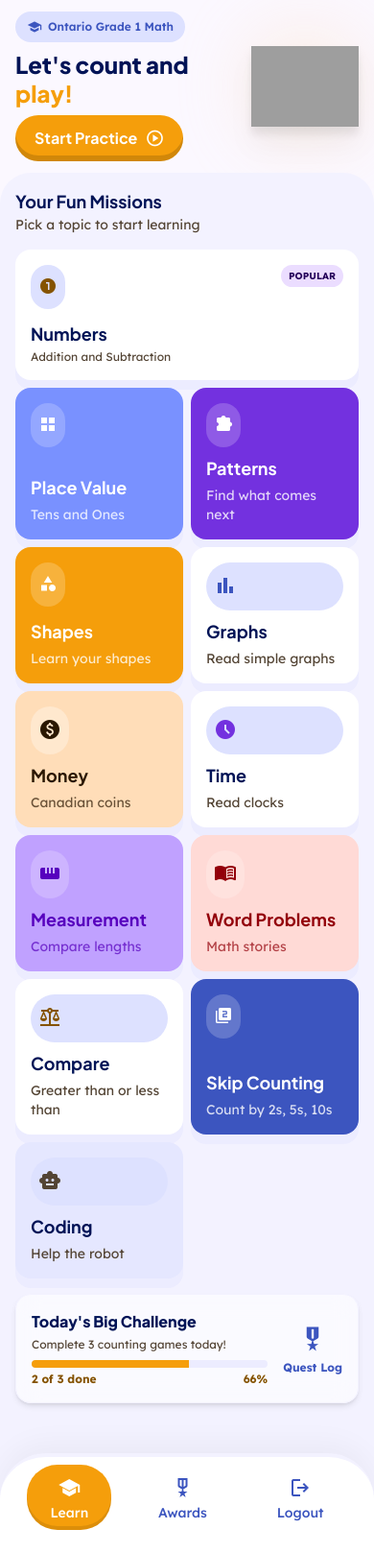
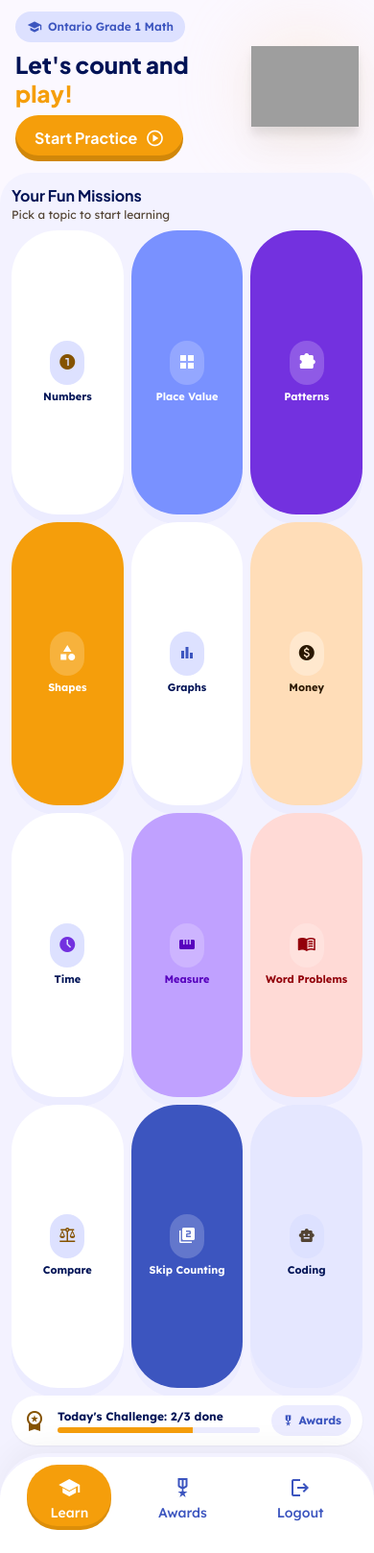
Before and after one commit to tlfmcooper/math, a Flask app: page / in a window 390 px wide. Shown: the part 80-1698 px from the top of the page at 96% size. Run offline with Flask 3, Linux system fonts and the light colour scheme; the visitor is signed in with stand-in values (Sample User, id 1); some libraries are stand-ins or nearby versions; grey boxes are pictures that could not be loaded.

Commit message:
Improved app responsiveness and made it mobile friendly

```diff
--- a/templates/index.html
+++ b/templates/index.html
@@ -25,6 +25,21 @@
     </div>
     {% endif %}
 
+    <style>
+      @media (min-width: 768px) {
+        #missions .grid > a { padding: 0.75rem; gap: 0.5rem; }
+        #missions .grid > a > div { padding: 0.6rem; }
+        #missions .grid .material-symbols-outlined { font-size: 1.75rem; }
+        #missions .grid > a > span { font-size: 0.75rem; }
+      }
+      @media (min-width: 1024px) {
+        #missions .grid > a { padding: 1rem; gap: 0.625rem; }
+        #missions .grid > a > div { padding: 0.75rem; }
+        #missions .grid .material-symbols-outlined { font-size: 2.25rem; }
+        #missions .grid > a > span { font-size: 0.875rem; }
+      }
+    </style>
+
     <!-- TopAppBar -->
     <header class="bg-surface sticky top-0 z-50">
         <div class="flex justify-between items-center w-full px-4 sm:px-6 py-3 sm:py-4 max-w-7xl mx-auto">
@@ -37,6 +52,9 @@
             <nav class="hidden md:flex items-center gap-8">
                 <a class="font-headline font-bold text-xl text-primary scale-110 hover:scale-105 transition-transform duration-200 no-underline" href="/">{{ _('Learn') }}</a>
                 <a class="font-headline font-bold text-xl text-secondary hover:scale-105 transition-transform duration-200 no-underline" href="/history">{{ _('Awards') }}</a>
+                {% if not user.is_authenticated %}
+                <a class="font-headline font-bold text-xl text-on-surface-variant hover:scale-105 transition-transform duration-200 no-underline" href="/login">{{ _('Sign in') }}</a>
+                {% endif %}
             </nav>
             <div class="flex items-center gap-2 sm:gap-4">
                 <!-- Language Switcher -->
@@ -84,177 +102,89 @@
             </div>
         </section>
 
-        <!-- Bento Grid — Your Fun Missions — scrolls inside its own container -->
-        <section id="missions" class="flex-1 min-h-0 bg-surface-container-low rounded-t-[2rem] sm:rounded-t-[3rem] overflow-y-auto overscroll-contain">
-        <div class="px-4 sm:px-6 pt-4 sm:pt-5 pb-24 md:pb-8 max-w-7xl mx-auto">
-                <div class="flex justify-between items-end mb-4 sm:mb-5">
+        <!-- Missions Panel — compact icon grid, no scroll -->
+        <section id="missions" class="flex-1 min-h-0 bg-surface-container-low rounded-t-[2rem] sm:rounded-t-[3rem] overflow-hidden">
+            <div class="h-full flex flex-col px-3 sm:px-5 pt-3 sm:pt-4 pb-28">
+                <!-- Section header -->
+                <div class="flex items-center justify-between mb-2 sm:mb-3 flex-shrink-0">
                     <div>
-                        <h3 class="font-headline text-lg sm:text-xl font-bold text-on-background m-0">{{ _('Your Fun Missions') }}</h3>
-                        <p class="font-body text-sm text-on-surface-variant m-0">{{ _('Pick a topic to start learning') }}</p>
+                        <h3 class="font-headline text-base font-bold text-on-background m-0">{{ _('Your Fun Missions') }}</h3>
+                        <p class="font-body text-xs text-on-surface-variant m-0">{{ _('Pick a topic to start learning') }}</p>
                     </div>
                 </div>
 
-                <div class="grid grid-cols-2 sm:grid-cols-3 md:grid-cols-4 gap-2 sm:gap-3">
-                    <!-- Numbers — featured 2-col span -->
-                    <a href="/quiz/number" class="col-span-2 bg-surface-container-lowest p-4 sm:p-6 rounded-2xl toy-card-shadow flex flex-col justify-between group hover:-translate-y-1 transition-transform duration-300 no-underline min-h-[130px] sm:min-h-[160px]">
-                        <div class="flex justify-between items-start">
-                            <div class="p-2 sm:p-3 bg-surface-container-highest rounded-xl">
-                                <span class="material-symbols-outlined text-xl sm:text-2xl text-primary" style="font-variation-settings:'FILL' 1;">counter_1</span>
+                <!-- 3-column app-icon grid (4 rows = 12 topics, no scroll) -->
+                <div class="grid grid-cols-3 sm:grid-cols-4 md:grid-cols-6 gap-2 sm:gap-3 flex-1 min-h-0" style="grid-auto-rows: 1fr;">
+                    <a href="/quiz/number" class="bg-surface-container-lowest rounded-xl p-2.5 flex flex-col items-center justify-center gap-1.5 no-underline active:scale-95 transition-all toy-card-shadow">
+                        <div class="p-2 bg-surface-container-highest rounded-xl"><span class="material-symbols-outlined text-xl text-primary" style="font-variation-settings:'FILL' 1;">counter_1</span></div>
+                        <span class="font-label text-[11px] font-bold text-on-surface text-center leading-tight">{{ _('Numbers') }}</span>
+                    </a>
+                    <a href="/quiz/placevalue" class="bg-secondary-container rounded-xl p-2.5 flex flex-col items-center justify-center gap-1.5 no-underline active:scale-95 transition-all toy-card-shadow">
+                        <div class="p-2 bg-white/20 rounded-xl"><span class="material-symbols-outlined text-xl text-white" style="font-variation-settings:'FILL' 1;">grid_view</span></div>
+                        <span class="font-label text-[11px] font-bold text-white text-center leading-tight">{{ _('Place Value') }}</span>
+                    </a>
+                    <a href="/quiz/algebra" class="bg-tertiary rounded-xl p-2.5 flex flex-col items-center justify-center gap-1.5 no-underline active:scale-95 transition-all toy-card-shadow">
+                        <div class="p-2 bg-white/20 rounded-xl"><span class="material-symbols-outlined text-xl text-white" style="font-variation-settings:'FILL' 1;">extension</span></div>
+                        <span class="font-label text-[11px] font-bold text-white text-center leading-tight">{{ _('Patterns') }}</span>
+                    </a>
+                    <a href="/quiz/spatial" class="bg-primary-container rounded-xl p-2.5 flex flex-col items-center justify-center gap-1.5 no-underline active:scale-95 transition-all toy-card-shadow">
+                        <div class="p-2 bg-white/20 rounded-xl"><span class="material-symbols-outlined text-xl text-white" style="font-variation-settings:'FILL' 1;">category</span></div>
+                        <span class="font-label text-[11px] font-bold text-white text-center leading-tight">{{ _('Shapes') }}</span>
+                    </a>
+                    <a href="/quiz/data" class="bg-surface-container-lowest rounded-xl p-2.5 flex flex-col items-center justify-center gap-1.5 no-underline active:scale-95 transition-all toy-card-shadow">
+                        <div class="p-2 bg-surface-container-highest rounded-xl"><span class="material-symbols-outlined text-xl text-secondary" style="font-variation-settings:'FILL' 1;">bar_chart</span></div>
+                        <span class="font-label text-[11px] font-bold text-on-surface text-center leading-tight">{{ _('Graphs') }}</span>
+                    </a>
+                    <a href="/quiz/financial" class="bg-primary-fixed rounded-xl p-2.5 flex flex-col items-center justify-center gap-1.5 no-underline active:scale-95 transition-all toy-card-shadow">
+                        <div class="p-2 bg-white/30 rounded-xl"><span class="material-symbols-outlined text-xl text-on-primary-fixed" style="font-variation-settings:'FILL' 1;">paid</span></div>
+                        <span class="font-label text-[11px] font-bold text-on-primary-fixed text-center leading-tight">{{ _('Money') }}</span>
+                    </a>
+                    <a href="/quiz/time" class="bg-surface-container-lowest rounded-xl p-2.5 flex flex-col items-center justify-center gap-1.5 no-underline active:scale-95 transition-all toy-card-shadow">
+                        <div class="p-2 bg-surface-container-highest rounded-xl"><span class="material-symbols-outlined text-xl text-tertiary" style="font-variation-settings:'FILL' 1;">schedule</span></div>
+                        <span class="font-label text-[11px] font-bold text-on-surface text-center leading-tight">{{ _('Time') }}</span>
+                    </a>
+                    <a href="/quiz/measurement" class="bg-tertiary-container rounded-xl p-2.5 flex flex-col items-center justify-center gap-1.5 no-underline active:scale-95 transition-all toy-card-shadow">
+                        <div class="p-2 bg-white/20 rounded-xl"><span class="material-symbols-outlined text-xl text-on-tertiary-container" style="font-variation-settings:'FILL' 1;">straighten</span></div>
+                        <span class="font-label text-[11px] font-bold text-on-tertiary-container text-center leading-tight">{{ _('Measure') }}</span>
+                    </a>
+                    <a href="/quiz/wordproblems" class="bg-error-container rounded-xl p-2.5 flex flex-col items-center justify-center gap-1.5 no-underline active:scale-95 transition-all toy-card-shadow">
+                        <div class="p-2 bg-white/20 rounded-xl"><span class="material-symbols-outlined text-xl text-on-error-container" style="font-variation-settings:'FILL' 1;">menu_book</span></div>
+                        <span class="font-label text-[11px] font-bold text-on-error-container text-center leading-tight">{{ _('Word Problems') }}</span>
+                    </a>
+                    <a href="/quiz/comparing" class="bg-surface-container-lowest rounded-xl p-2.5 flex flex-col items-center justify-center gap-1.5 no-underline active:scale-95 transition-all toy-card-shadow">
+                        <div class="p-2 bg-surface-container-highest rounded-xl"><span class="material-symbols-outlined text-xl text-primary" style="font-variation-settings:'FILL' 1;">balance</span></div>
+                        <span class="font-label text-[11px] font-bold text-on-surface text-center leading-tight">{{ _('Compare') }}</span>
+                    </a>
+                    <a href="/quiz/skipcounting" class="bg-secondary rounded-xl p-2.5 flex flex-col items-center justify-center gap-1.5 no-underline active:scale-95 transition-all toy-card-shadow">
+                        <div class="p-2 bg-white/20 rounded-xl"><span class="material-symbols-outlined text-xl text-white" style="font-variation-settings:'FILL' 1;">filter_2</span></div>
+                        <span class="font-label text-[11px] font-bold text-white text-center leading-tight">{{ _('Skip Counting') }}</span>
+                    </a>
+                    <a href="/quiz/coding" class="bg-surface-container-high rounded-xl p-2.5 flex flex-col items-center justify-center gap-1.5 no-underline active:scale-95 transition-all toy-card-shadow">
+                        <div class="p-2 bg-surface-container-highest rounded-xl"><span class="material-symbols-outlined text-xl text-on-surface-variant" style="font-variation-settings:'FILL' 1;">smart_toy</span></div>
+                        <span class="font-label text-[11px] font-bold text-on-surface text-center leading-tight">{{ _('Coding') }}</span>
+                    </a>
                 </div>
-                            <span class="bg-tertiary-fixed text-on-tertiary-fixed px-2 sm:px-3 py-1 rounded-full font-label text-[10px] sm:text-xs font-bold">{{ _('POPULAR') }}</span>
-                        </div>
-                        <div class="mt-3 sm:mt-6">
-                            <h4 class="font-headline text-lg sm:text-xl font-bold mb-0.5 text-on-surface">{{ _('Numbers') }}</h4>
-                            <p class="font-body text-xs sm:text-sm text-on-surface-variant m-0">{{ _('Addition and Subtraction') }}</p>
-                        </div>
-                    </a>
 
-                    <!-- Place Value -->
-                    <a href="/quiz/placevalue" class="bg-secondary-container p-4 sm:p-6 rounded-2xl toy-card-shadow text-white flex flex-col justify-between group hover:-translate-y-1 transition-transform duration-300 no-underline min-h-[120px] sm:min-h-[150px]">
-                        <div class="p-2 sm:p-3 bg-white/20 rounded-xl w-fit">
-                            <span class="material-symbols-outlined text-xl sm:text-2xl" style="font-variation-settings:'FILL' 1;">grid_view</span>
-                        </div>
-                        <div class="mt-2 sm:mt-3">
-                            <h4 class="font-headline text-lg sm:text-2xl font-bold mb-1 sm:mb-2">{{ _('Place Value') }}</h4>
-                            <p class="text-white/80 m-0 text-sm sm:text-base">{{ _('Tens and Ones') }}</p>
-                        </div>
-                    </a>
-
-                    <!-- Patterns -->
-                    <a href="/quiz/algebra" class="bg-tertiary p-4 sm:p-6 rounded-2xl toy-card-shadow text-white flex flex-col justify-between group hover:-translate-y-1 transition-transform duration-300 no-underline min-h-[120px] sm:min-h-[150px]">
-                        <div class="p-2 sm:p-3 bg-white/20 rounded-xl w-fit">
-                            <span class="material-symbols-outlined text-xl sm:text-2xl" style="font-variation-settings:'FILL' 1;">extension</span>
-                        </div>
-                        <div class="mt-2 sm:mt-3">
-                            <h4 class="font-headline text-lg sm:text-2xl font-bold mb-1 sm:mb-2">{{ _('Patterns') }}</h4>
-                            <p class="text-white/80 m-0 text-sm sm:text-base">{{ _('Find what comes next') }}</p>
-                        </div>
-                    </a>
-
-                    <!-- Shapes -->
-                    <a href="/quiz/spatial" class="bg-primary-container p-4 sm:p-6 rounded-2xl toy-card-shadow text-white flex flex-col justify-between group hover:-translate-y-1 transition-transform duration-300 no-underline min-h-[120px] sm:min-h-[150px]">
-                        <div class="p-2 sm:p-3 bg-white/20 rounded-xl w-fit">
-                            <span class="material-symbols-outlined text-xl sm:text-2xl" style="font-variation-settings:'FILL' 1;">category</span>
-                        </div>
-                        <div class="mt-2 sm:mt-3">
-                            <h4 class="font-headline text-lg sm:text-2xl font-bold mb-1 sm:mb-2">{{ _('Shapes') }}</h4>
-                            <p class="text-white/80 m-0 text-sm sm:text-base">{{ _('Learn your shapes') }}</p>
-                        </div>
-                    </a>
-
-                    <!-- Graphs -->
-                    <a href="/quiz/data" class="bg-surface-container-lowest p-4 sm:p-6 rounded-2xl toy-card-shadow flex flex-col justify-between group hover:-translate-y-1 transition-transform duration-300 no-underline min-h-[120px] sm:min-h-[150px]">
-                        <div class="p-2 sm:p-3 bg-surface-container-highest rounded-xl">
-                            <span class="material-symbols-outlined text-2xl sm:text-4xl text-secondary" style="font-variation-settings:'FILL' 1;">bar_chart</span>
-                        </div>
-                        <div class="mt-2 sm:mt-3">
-                            <h4 class="font-headline text-lg sm:text-2xl font-bold mb-1 sm:mb-2 text-on-surface">{{ _('Graphs') }}</h4>
-                            <p class="font-body text-sm sm:text-base text-on-surface-variant m-0">{{ _('Read simple graphs') }}</p>
-                        </div>
-                    </a>
-
-                    <!-- Money -->
-                    <a href="/quiz/financial" class="bg-primary-fixed p-4 sm:p-6 rounded-2xl toy-card-shadow flex flex-col justify-between group hover:-translate-y-1 transition-transform duration-300 no-underline min-h-[120px] sm:min-h-[150px]">
-                        <div class="p-2 sm:p-3 bg-white/30 rounded-xl w-fit">
-                            <span class="material-symbols-outlined text-2xl sm:text-4xl text-on-primary-fixed" style="font-variation-settings:'FILL' 1;">paid</span>
-                        </div>
-                        <div class="mt-2 sm:mt-3">
-                            <h4 class="font-headline text-lg sm:text-2xl font-bold mb-1 sm:mb-2 text-on-primary-fixed">{{ _('Money') }}</h4>
-                            <p class="text-on-primary-fixed/70 m-0 text-sm sm:text-base">{{ _('Canadian coins') }}</p>
-                        </div>
-                    </a>
-
-                    <!-- Time -->
-                    <a href="/quiz/time" class="bg-surface-container-lowest p-4 sm:p-6 rounded-2xl toy-card-shadow flex flex-col justify-between group hover:-translate-y-1 transition-transform duration-300 no-underline min-h-[120px] sm:min-h-[150px]">
-                        <div class="p-2 sm:p-3 bg-surface-container-highest rounded-xl">
-                            <span class="material-symbols-outlined text-2xl sm:text-4xl text-tertiary" style="font-variation-settings:'FILL' 1;">schedule</span>
-                        </div>
-                        <div class="mt-2 sm:mt-3">
-                            <h4 class="font-headline text-lg sm:text-2xl font-bold mb-1 sm:mb-2 text-on-surface">{{ _('Time') }}</h4>
-                            <p class="font-body text-sm sm:text-base text-on-surface-variant m-0">{{ _('Read clocks') }}</p>
-                        </div>
-                    </a>
-
-                    <!-- Measurement -->
-                    <a href="/quiz/measurement" class="bg-tertiary-container p-4 sm:p-6 rounded-2xl toy-card-shadow flex flex-col justify-between group hover:-translate-y-1 transition-transform duration-300 no-underline min-h-[120px] sm:min-h-[150px]">
-                        <div class="p-2 sm:p-3 bg-white/20 rounded-xl w-fit">
-                            <span class="material-symbols-outlined text-2xl sm:text-4xl text-on-tertiary-container" style="font-variation-settings:'FILL' 1;">straighten</span>
-                        </div>
-                        <div class="mt-2 sm:mt-3">
-                            <h4 class="font-headline text-lg sm:text-2xl font-bold mb-1 sm:mb-2 text-on-tertiary-container">{{ _('Measurement') }}</h4>
-                            <p class="text-on-tertiary-container/70 m-0 text-sm sm:text-base">{{ _('Compare lengths') }}</p>
-                        </div>
-                    </a>
-
-                    <!-- Word Problems -->
-                    <a href="/quiz/wordproblems" class="bg-error-container p-4 sm:p-6 rounded-2xl toy-card-shadow flex flex-col justify-between group hover:-translate-y-1 transition-transform duration-300 no-underline min-h-[120px] sm:min-h-[150px]">
-                        <div class="p-2 sm:p-3 bg-white/20 rounded-xl w-fit">
-                            <span class="material-symbols-outlined text-2xl sm:text-4xl text-on-error-container" style="font-variation-settings:'FILL' 1;">menu_book</span>
-                        </div>
-                        <div class="mt-2 sm:mt-3">
-                            <h4 class="font-headline text-lg sm:text-2xl font-bold mb-1 sm:mb-2 text-on-error-container">{{ _('Word Problems') }}</h4>
-                            <p class="text-on-error-container/70 m-0 text-sm sm:text-base">{{ _('Math stories') }}</p>
-                        </div>
-                    </a>
-
-                    <!-- Compare -->
-                    <a href="/quiz/comparing" class="bg-surface-container-lowest p-4 sm:p-6 rounded-2xl toy-card-shadow flex flex-col justify-between group hover:-translate-y-1 transition-transform duration-300 no-underline min-h-[120px] sm:min-h-[150px]">
-                        <div class="p-2 sm:p-3 bg-surface-container-highest rounded-xl">
-                            <span class="material-symbols-outlined text-2xl sm:text-4xl text-primary" style="font-variation-settings:'FILL' 1;">balance</span>
-                        </div>
-                        <div class="mt-2 sm:mt-3">
-                            <h4 class="font-headline text-lg sm:text-2xl font-bold mb-1 sm:mb-2 text-on-surface">{{ _('Compare') }}</h4>
-                            <p class="font-body text-sm sm:text-base text-on-surface-variant m-0">{{ _('Greater than or less than') }}</p>
-                        </div>
-                    </a>
-
-                    <!-- Skip Counting -->
-                    <a href="/quiz/skipcounting" class="bg-secondary p-4 sm:p-6 rounded-2xl toy-card-shadow text-white flex flex-col justify-between group hover:-translate-y-1 transition-transform duration-300 no-underline min-h-[120px] sm:min-h-[150px]">
-                        <div class="p-2 sm:p-3 bg-white/20 rounded-xl w-fit">
-                            <span class="material-symbols-outlined text-xl sm:text-2xl" style="font-variation-settings:'FILL' 1;">filter_2</span>
-                        </div>
-                        <div class="mt-2 sm:mt-3">
-                            <h4 class="font-headline text-lg sm:text-2xl font-bold mb-1 sm:mb-2">{{ _('Skip Counting') }}</h4>
-                            <p class="text-white/80 m-0 text-sm sm:text-base">{{ _('Count by 2s, 5s, 10s') }}</p>
-                        </div>
-                    </a>
-
-                    <!-- Coding -->
-                    <a href="/quiz/coding" class="bg-surface-container-high p-4 sm:p-6 rounded-2xl toy-card-shadow flex flex-col justify-between group hover:-translate-y-1 transition-transform duration-300 no-underline min-h-[120px] sm:min-h-[150px]">
-                        <div class="p-2 sm:p-3 bg-surface-container-highest rounded-xl">
-                            <span class="material-symbols-outlined text-2xl sm:text-4xl text-on-surface-variant" style="font-variation-settings:'FILL' 1;">smart_toy</span>
-                        </div>
-                        <div class="mt-2 sm:mt-3">
-                            <h4 class="font-headline text-lg sm:text-2xl font-bold mb-1 sm:mb-2 text-on-surface">{{ _('Coding') }}</h4>
-                            <p class="font-body text-sm sm:text-base text-on-surface-variant m-0">{{ _('Help the robot') }}</p>
-                        </div>
-                    </a>
-
-                    <!-- Today's Big Challenge — compact -->
-                    <div class="col-span-2 md:col-span-4 mt-2 bg-surface-container-lowest/60 backdrop-blur-md p-4 sm:p-6 rounded-2xl border border-surface-container-low flex flex-row items-center gap-4 shadow-md">
+                <!-- Today's Challenge — slim progress strip -->
+                <div class="mt-2 sm:mt-3 flex-shrink-0 bg-surface-container-lowest rounded-xl px-3 py-2.5 flex items-center gap-3 shadow-sm">
+                    <span class="material-symbols-outlined text-2xl text-primary flex-shrink-0" style="font-variation-settings:'FILL' 1;">workspace_premium</span>
                     <div class="flex-1 min-w-0">
-                            <h4 class="font-headline text-base sm:text-lg font-extrabold text-on-background mb-1 mt-0">{{ _("Today's Big Challenge") }}</h4>
-                            <p class="font-body text-xs sm:text-sm text-on-surface-variant mb-2">{{ _('Complete 3 counting games today!') }}</p>
-                            <div class="w-full h-2 bg-surface-container rounded-full overflow-hidden">
+                        <p class="font-label text-xs font-bold text-on-background m-0 leading-tight">{{ _("Today's Challenge") }}: 2/3 {{ _('done') }}</p>
+                        <div class="w-full h-1.5 bg-surface-container rounded-full overflow-hidden mt-1">
                             <div class="w-2/3 h-full bg-primary-container"></div>
                         </div>
-                            <div class="flex justify-between mt-1 font-label font-bold text-primary text-xs">
-                                <span>2 {{ _('of') }} 3 {{ _('done') }}</span>
-                                <span>66%</span>
                     </div>
-                        </div>
-                        <a href="/history" class="flex-shrink-0 flex flex-col items-center gap-1 text-secondary no-underline hover:opacity-80">
-                            <span class="material-symbols-outlined text-3xl sm:text-4xl" style="font-variation-settings:'FILL' 1;">military_tech</span>
-                            <span class="font-label text-xs font-bold">{{ _('Quest Log') }}</span>
+                    <a href="/history" class="flex-shrink-0 flex items-center gap-1 text-secondary no-underline font-label text-xs font-bold px-2.5 py-1.5 bg-surface-container rounded-lg">
+                        <span class="material-symbols-outlined text-sm" style="font-variation-settings:'FILL' 1;">military_tech</span>
+                        {{ _('Awards') }}
                     </a>
-                    </div>
                 </div>
             </div>
         </section>
     </main>
 
-    <!-- Bottom Nav (Mobile) -->
-    <nav class="fixed bottom-0 left-0 w-full z-50 flex justify-around items-center px-4 pt-2 bg-surface-container-lowest border-t-4 border-surface-container-low shadow-[0_-10px_30px_rgba(0,0,0,0.04)] rounded-t-[3rem] md:hidden" style="padding-bottom: max(1.5rem, env(safe-area-inset-bottom, 1.5rem));">
+    <!-- Bottom Nav -->
+    <nav class="fixed bottom-0 left-0 w-full z-50 flex justify-around items-center px-4 pt-2 bg-surface-container-lowest border-t-4 border-surface-container-low shadow-[0_-10px_30px_rgba(0,0,0,0.04)] rounded-t-[3rem]" style="padding-bottom: max(1.5rem, env(safe-area-inset-bottom, 1.5rem));">
         <a class="flex flex-col items-center justify-center bg-primary-container text-white rounded-[2rem] px-6 py-2 shadow-[inset_0_-4px_0_rgba(0,0,0,0.1)] active:translate-y-1 transition-all duration-100 no-underline" href="/">
             <span class="material-symbols-outlined text-2xl" style="font-variation-settings:'FILL' 1;">school</span>
             <span class="font-label font-medium text-sm">{{ _('Learn') }}</span>
```
Lines whose indentation alone changed are shown as unchanged.
